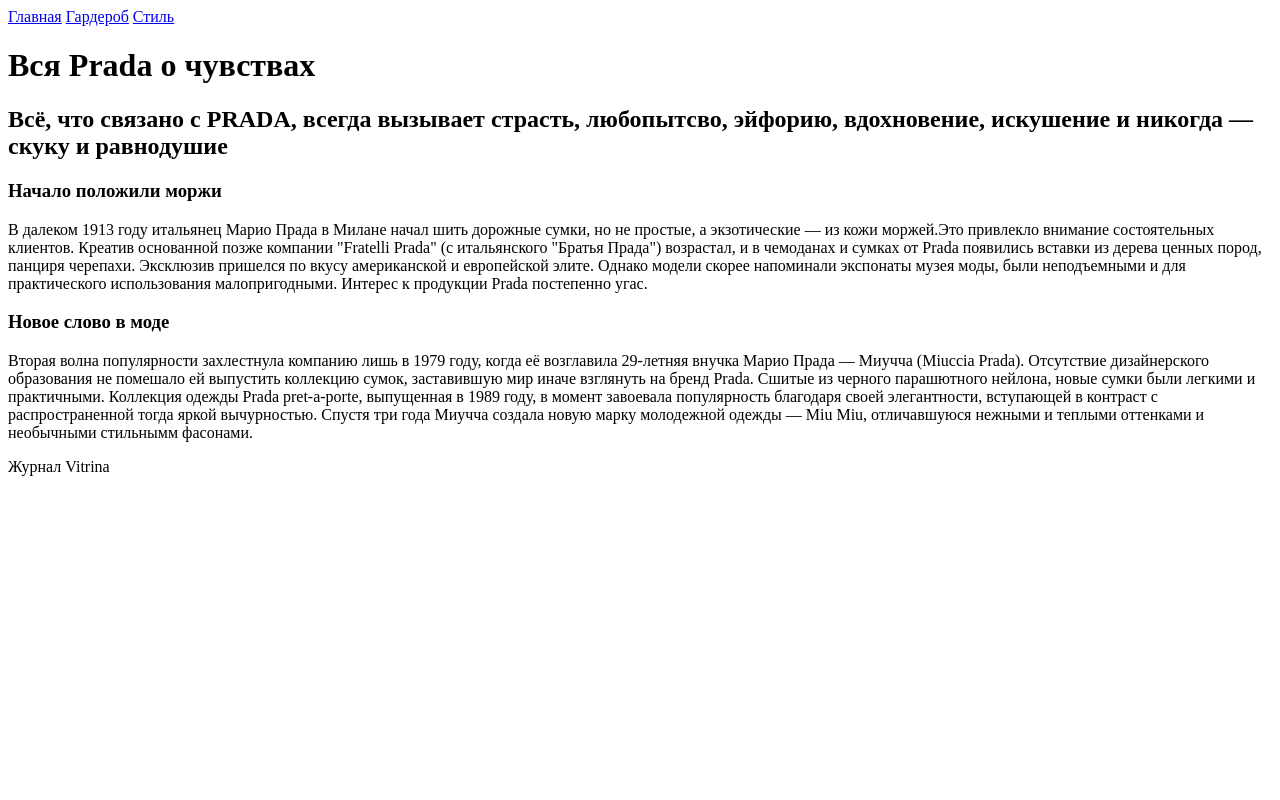
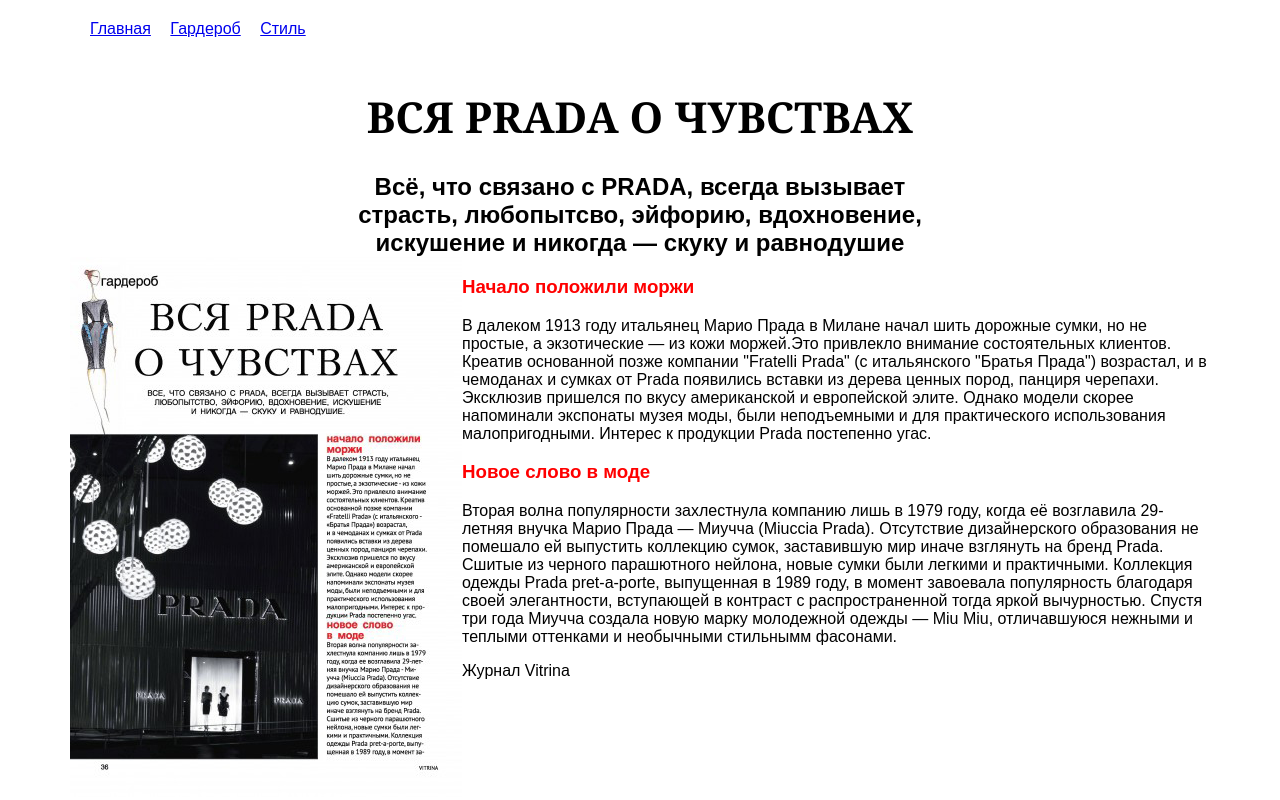
Before and after one commit to WebHeroSchool/stdark13magazine, a plain HTML site: page Index.html in a window 1280 px wide. Drawn offline with Linux system fonts and the light colour scheme.

Commit message:
Added picture, fix index.html and create styles in style.css

```diff
--- a/Index.html
+++ b/Index.html
@@ -3,11 +3,12 @@
 <head>
     <meta charset="UTF-8">
     <meta name="viewport" content="width=device-width, initial-scale=1.0">
+    <link rel="stylesheet" href="style.css">
     <title>About Prada</title>
 </head>
 <body>
     <header class="header">
-        <nav>
+        <nav class="navbar">
             <a href="#">Главная</a>
             <a href="#">Гардероб</a>
             <a href="#">Стиль</a>
@@ -16,6 +17,7 @@
     </header>
     <section class="main">
         <h2>Всё, что связано с PRADA, всегда вызывает страсть, любопытсво, эйфорию, вдохновение, искушение и никогда — скуку и равнодушие</h2>
+        <img src="pic.jpg" alt="picture">
         <article class="first">
             <h3>Начало положили моржи</h3>
             <p>
--- a/style.css
+++ b/style.css
@@ -0,0 +1,34 @@
+body {
+    max-width: 1140px;
+    margin: auto;
+    font-family: Arial, Helvetica, sans-serif;
+}
+
+H1 {
+    text-align: center;
+    text-transform: uppercase;
+    font-family: Cambria, Cochin, Georgia, Times, 'Times New Roman', serif;
+    font-size: 32pt;
+}
+
+nav {
+    padding: 20px;
+}
+
+a {
+    padding-right: 15px;
+}
+
+h2 {
+    width: 50%;
+    margin: auto;
+    text-align: center;
+}
+
+img{
+    float: left;
+}
+
+h3 {
+    color: red;
+}
```
Also changed, not shown: pic.jpg (added).
